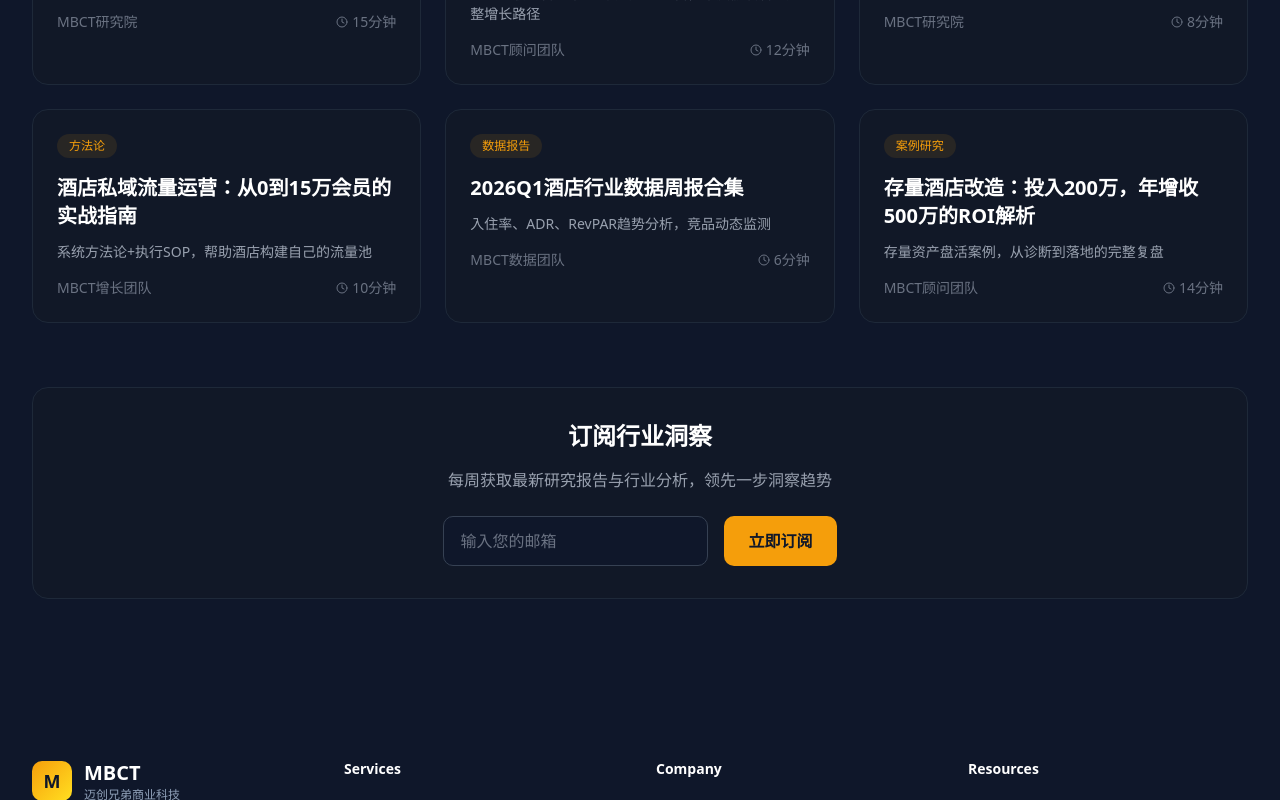
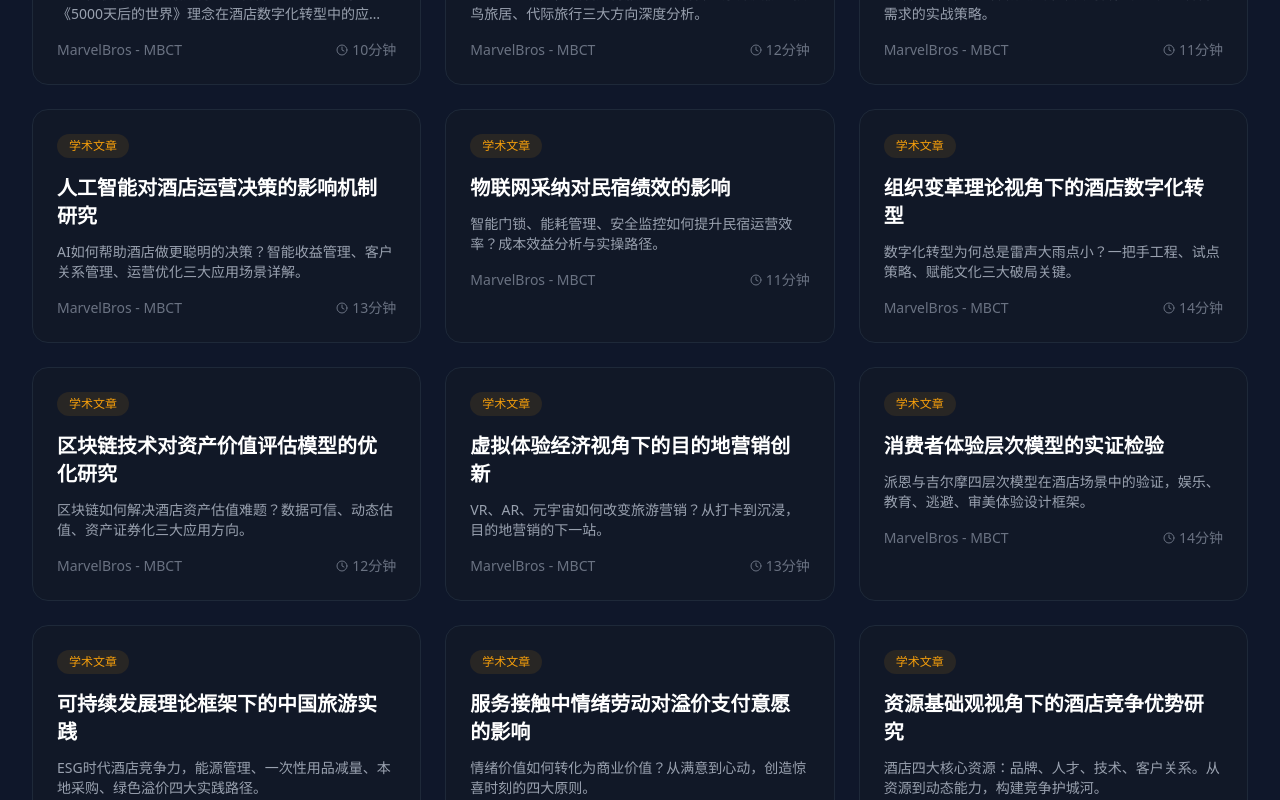
Before and after one commit to Michaelzp53/mbct-website, a Next.js app: page /en/knowledge in a window 1280 px wide. Shown: the part 1280-2080 px from the top of the page. Built offline with nearby package versions, Linux system fonts and the light colour scheme.

Commit message:
添加12篇学术文章到行业前沿板块，作者：MarvelBros - MBCT

```diff
--- a/src/app/[lang]/knowledge/page.tsx
+++ b/src/app/[lang]/knowledge/page.tsx
@@ -5,6 +5,126 @@ export default function KnowledgePage() {
   const articles = [
     {
       id: 1,
+      type: 'article',
+      title: '技术范式转移视角下的酒店业创新路径研究',
+      summary: 'AI、物联网、大数据如何重塑酒店业？凯文·凯利《5000天后的世界》理念在酒店数字化转型中的应用。',
+      author: 'MarvelBros - MBCT',
+      date: '2026-04-07',
+      readTime: '10分钟',
+      tag: '学术文章',
+    },
+    {
+      id: 2,
+      type: 'article',
+      title: '老龄化人口对酒店服务需求的弹性影响研究',
+      summary: '银发经济崛起，酒店如何服务银发客群？康养度假、候鸟旅居、代际旅行三大方向深度分析。',
+      author: 'MarvelBros - MBCT',
+      date: '2026-04-07',
+      readTime: '12分钟',
+      tag: '学术文章',
+    },
+    {
+      id: 3,
+      type: 'article',
+      title: '代际消费价值观对住宿选择的影响机制',
+      summary: '60后、80后、00后消费差异深度剖析，满足多元客群需求的实战策略。',
+      author: 'MarvelBros - MBCT',
+      date: '2026-04-07',
+      readTime: '11分钟',
+      tag: '学术文章',
+    },
+    {
+      id: 4,
+      type: 'article',
+      title: '人工智能对酒店运营决策的影响机制研究',
+      summary: 'AI如何帮助酒店做更聪明的决策？智能收益管理、客户关系管理、运营优化三大应用场景详解。',
+      author: 'MarvelBros - MBCT',
+      date: '2026-04-07',
+      readTime: '13分钟',
+      tag: '学术文章',
+    },
+    {
+      id: 5,
+      type: 'article',
+      title: '物联网采纳对民宿绩效的影响',
+      summary: '智能门锁、能耗管理、安全监控如何提升民宿运营效率？成本效益分析与实操路径。',
+      author: 'MarvelBros - MBCT',
+      date: '2026-04-07',
+      readTime: '11分钟',
+      tag: '学术文章',
+    },
+    {
+      id: 6,
+      type: 'article',
+      title: '组织变革理论视角下的酒店数字化转型',
+      summary: '数字化转型为何总是雷声大雨点小？一把手工程、试点策略、赋能文化三大破局关键。',
+      author: 'MarvelBros - MBCT',
+      date: '2026-04-07',
+      readTime: '14分钟',
+      tag: '学术文章',
+    },
+    {
+      id: 7,
+      type: 'article',
+      title: '区块链技术对资产价值评估模型的优化研究',
+      summary: '区块链如何解决酒店资产估值难题？数据可信、动态估值、资产证券化三大应用方向。',
+      author: 'MarvelBros - MBCT',
+      date: '2026-04-07',
+      readTime: '12分钟',
+      tag: '学术文章',
+    },
+    {
+      id: 8,
+      type: 'article',
+      title: '虚拟体验经济视角下的目的地营销创新',
+      summary: 'VR、AR、元宇宙如何改变旅游营销？从打卡到沉浸，目的地营销的下一站。',
+      author: 'MarvelBros - MBCT',
+      date: '2026-04-07',
+      readTime: '13分钟',
+      tag: '学术文章',
+    },
+    {
+      id: 9,
+      type: 'article',
+      title: '消费者体验层次模型的实证检验',
+      summary: '派恩与吉尔摩四层次模型在酒店场景中的验证，娱乐、教育、逃避、审美体验设计框架。',
+      author: 'MarvelBros - MBCT',
+      date: '2026-04-07',
+      readTime: '14分钟',
+      tag: '学术文章',
+    },
+    {
+      id: 10,
+      type: 'article',
+      title: '可持续发展理论框架下的中国旅游实践',
+      summary: 'ESG时代酒店竞争力，能源管理、一次性用品减量、本地采购、绿色溢价四大实践路径。',
+      author: 'MarvelBros - MBCT',
+      date: '2026-04-07',
+      readTime: '11分钟',
+      tag: '学术文章',
+    },
+    {
+      id: 11,
+      type: 'article',
+      title: '服务接触中情绪劳动对溢价支付意愿的影响',
+      summary: '情绪价值如何转化为商业价值？从满意到心动，创造惊喜时刻的四大原则。',
+      author: 'MarvelBros - MBCT',
+      date: '2026-04-07',
+      readTime: '12分钟',
+      tag: '学术文章',
+    },
+    {
+      id: 12,
+      type: 'article',
+      title: '资源基础观视角下的酒店竞争优势研究',
+      summary: '酒店四大核心资源：品牌、人才、技术、客户关系。从资源到动态能力，构建竞争护城河。',
+      author: 'MarvelBros - MBCT',
+      date: '2026-04-07',
+      readTime: '13分钟',
+      tag: '学术文章',
+    },
+    {
+      id: 13,
       type: 'report',
       title: '2026中国酒店投资趋势报告',
       summary: '基于AI数据分析的全国酒店投资热度图谱，揭示新一线城市的增长机会',
@@ -14,7 +134,7 @@ export default function KnowledgePage() {
       tag: '行业报告',
     },
     {
-      id: 2,
+      id: 14,
       type: 'case',
       title: '高端度假酒店RevPAR提升30%实战解析',
       summary: '通过AI收益管理系统+私域流量运营，某度假酒店的完整增长路径',
@@ -24,7 +144,7 @@ export default function KnowledgePage() {
       tag: '案例研究',
     },
     {
-      id: 3,
+      id: 15,
       type: 'article',
       title: 'Z世代酒店消费行为深度洞察',
       summary: '体验经济时代，酒店如何抓住年轻客群的心？数据揭示5大消费特征',
@@ -32,36 +152,6 @@ export default function KnowledgePage() {
       date: '2026-03-05',
       readTime: '8分钟',
       tag: '行业洞察',
-    },
-    {
-      id: 4,
-      type: 'article',
-      title: '酒店私域流量运营：从0到15万会员的实战指南',
-      summary: '系统方法论+执行SOP，帮助酒店构建自己的流量池',
-      author: 'MBCT增长团队',
-      date: '2026-02-28',
-      readTime: '10分钟',
-      tag: '方法论',
-    },
-    {
-      id: 5,
-      type: 'report',
-      title: '2026Q1酒店行业数据周报合集',
-      summary: '入住率、ADR、RevPAR趋势分析，竞品动态监测',
-      author: 'MBCT数据团队',
-      date: '2026-02-20',
-      readTime: '6分钟',
-      tag: '数据报告',
-    },
-    {
-      id: 6,
-      type: 'case',
-      title: '存量酒店改造：投入200万，年增收500万的ROI解析',
-      summary: '存量资产盘活案例，从诊断到落地的完整复盘',
-      author: 'MBCT顾问团队',
-      date: '2026-02-15',
-      readTime: '14分钟',
-      tag: '案例研究',
     },
   ]
 
```
